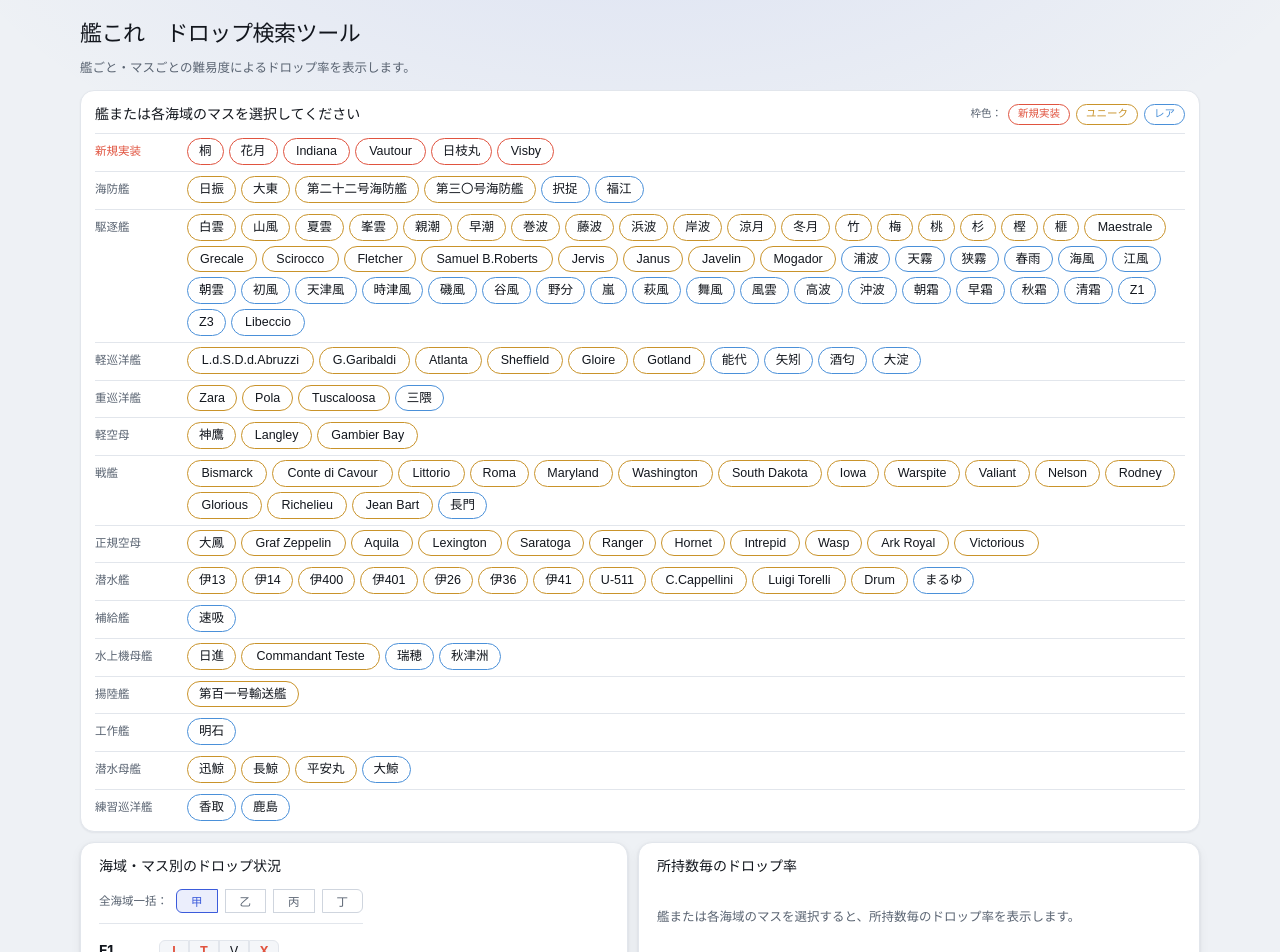
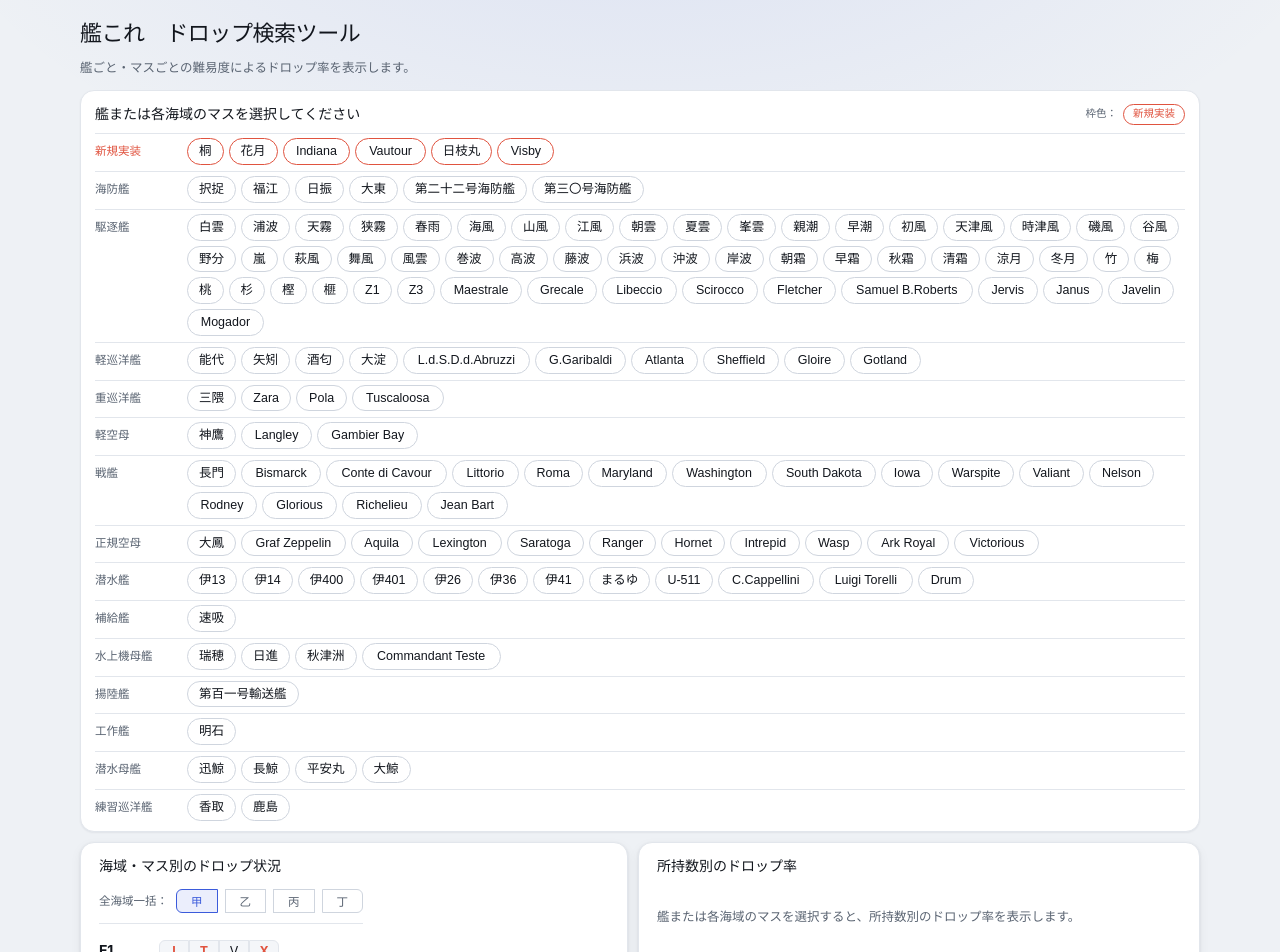
Before and after one commit to iora339/kc-drop-srch, a React (Vite) app: page / in a window 1280 px wide. Shown: the top 952 px of the page. Built offline with nearby package versions, Linux system fonts and the light colour scheme.

Commit message:
レア度による表示の区別を廃止し、所持数の表記と注意書きを整理

```diff
--- a/src/App.css
+++ b/src/App.css
@@ -68,16 +68,6 @@
   padding: 1px 9px;
   background: var(--surface);
   color: var(--text-h);
-}
-
-.legend.rarity-2 {
-  border-color: var(--rarity-2);
-  color: var(--rarity-2);
-}
-
-.legend.rarity-1 {
-  border-color: var(--rarity-1);
-  color: var(--rarity-1);
 }
 
 .legend.new-ship {
@@ -279,14 +269,6 @@
   color: var(--accent-fg);
 }
 
-.ship-group button.rarity-2 {
-  border-color: var(--rarity-2);
-}
-
-.ship-group button.rarity-1 {
-  border-color: var(--rarity-1);
-}
-
 .ship-group button.disabled {
   opacity: 0.35;
   border-color: var(--border);
@@ -300,7 +282,7 @@
   font-weight: 700;
 }
 
-/* 地は他の艦ボタンと同じ。レア度と同様、区別は枠線色だけで示す */
+/* 地は他の艦ボタンと同じ。区別は枠線色だけで示す */
 .ship-group.new-ships button {
   border-color: var(--new-ship);
 }
--- a/src/App.tsx
+++ b/src/App.tsx
@@ -424,7 +424,7 @@
           {selectedShipName && (
             <span className="title-ship">{selectedShipName}</span>
           )}
-          所持数毎のドロップ率
+          所持数別のドロップ率
         </div>
         <button
           type="button"
@@ -463,15 +463,16 @@
             </tbody>
           </ScrollTable>
           <p className="dupes-note">
-            選択した艦の全海域でのドロップ率を表示しています。
+            選択した艦の各海域でのドロップ率を表示しています。
             {DUPES_CAVEAT}
+            所持数3隻以上は所持数制限がある可能性があります。必要に応じてKCNavで確認してください。
           </p>
         </>
       ) : (
         <p className="dupes-empty">
           {selectedShipName
-            ? `${selectedShipName}の所持数毎のドロップ率データはありません。`
-            : '艦または各海域のマスを選択すると、所持数毎のドロップ率を表示します。'}
+            ? `${selectedShipName}の所持数別のドロップ率データはありません。`
+            : '艦または各海域のマスを選択すると、所持数別のドロップ率を表示します。'}
         </p>
       )}
     </div>
@@ -540,7 +541,7 @@
           <span className="title-ship">
             {mapLabels[mapId] ?? mapId}-{node} {difficultyName}
           </span>
-          所持数毎のドロップ率
+          所持数別のドロップ率
         </div>
         <RankFilterButtons rankFilter={rankFilter} onToggle={toggleRankFilter} />
       </div>
@@ -588,6 +589,7 @@
           <p className="dupes-note">
             選択したマスでドロップ実績がある艦を表示しています。
             {DUPES_CAVEAT}
+            所持数3隻以上は所持数制限がある可能性があります。必要に応じてKCNavで確認してください。
           </p>
         </>
       ) : (
@@ -963,7 +965,8 @@
     return ids
   }, [mapNodes])
 
-  // 艦種グループ(rarity 1・2 のみ)。ship-type.json の定義順、同名艦種は統合
+  // 艦種グループ(新規実装艦を除く)。ship-type.json の定義順、同名艦種は統合。
+  // レア度(1=レア/2=ユニーク)は表示上の区別がないため、並び順も艦これ本来の sortId のみ
   const typeGroups = useMemo(() => {
     const knownRarity = ships.filter((s) => s.rarity === 1 || s.rarity === 2)
     const order: string[] = []
@@ -975,9 +978,7 @@
     for (const typeName of order) {
       const group = knownRarity
         .filter((s) => s.typeName === typeName)
-        .sort(
-          (a, b) => (b.rarity ?? 0) - (a.rarity ?? 0) || a.sortId - b.sortId,
-        )
+        .sort((a, b) => a.sortId - b.sortId || a.id - b.id)
       if (group.length > 0) groups.push({ typeName, ships: group })
     }
     return groups
@@ -1046,8 +1047,7 @@
       <button
         key={s.id}
         className={
-          `rarity-${s.rarity ?? 'u'}` +
-          (s.id === selectedShipId ? ' active' : '') +
+          (s.id === selectedShipId ? 'active' : '') +
           (available ? '' : ' disabled')
         }
         disabled={!available}
@@ -1071,10 +1071,7 @@
         <div className="ship-groups-head">
           <span className="ship-groups-title">艦または各海域のマスを選択してください</span>
           <span className="ship-legend">
-            枠色：{' '}
-            <span className="legend new-ship">新規実装</span>{' '}
-            <span className="legend rarity-2">ユニーク</span>{' '}
-            <span className="legend rarity-1">レア</span>
+            枠色：<span className="legend new-ship">新規実装</span>
           </span>
         </div>
         {unknownRarityShips.length > 0 && (
--- a/src/index.css
+++ b/src/index.css
@@ -12,9 +12,7 @@
   --accent-bg: rgba(59, 91, 219, 0.1);
   --accent-fg: #ffffff;
 
-  /* レア度・種別カラー(意味を持つため統一) */
-  --rarity-2: #c9932a;
-  --rarity-1: #4a90d9;
+  /* 新規実装艦の強調色。レア度(ユニーク/レア)は表示上区別しないため色を持たない */
   --new-ship: #e0533f;
 
   /* 勝利ランク。ライトは明るい塗り+濃い文字、ダークは濃い塗り+淡い文字にして
@@ -75,8 +73,6 @@
     --accent-bg: rgba(107, 138, 253, 0.16);
     --accent-fg: #0e1014;
 
-    --rarity-2: #d9ad4a;
-    --rarity-1: #6aa9e9;
     --new-ship: #f0715e;
 
     --rank-s-bg: #4a3a12;
```
